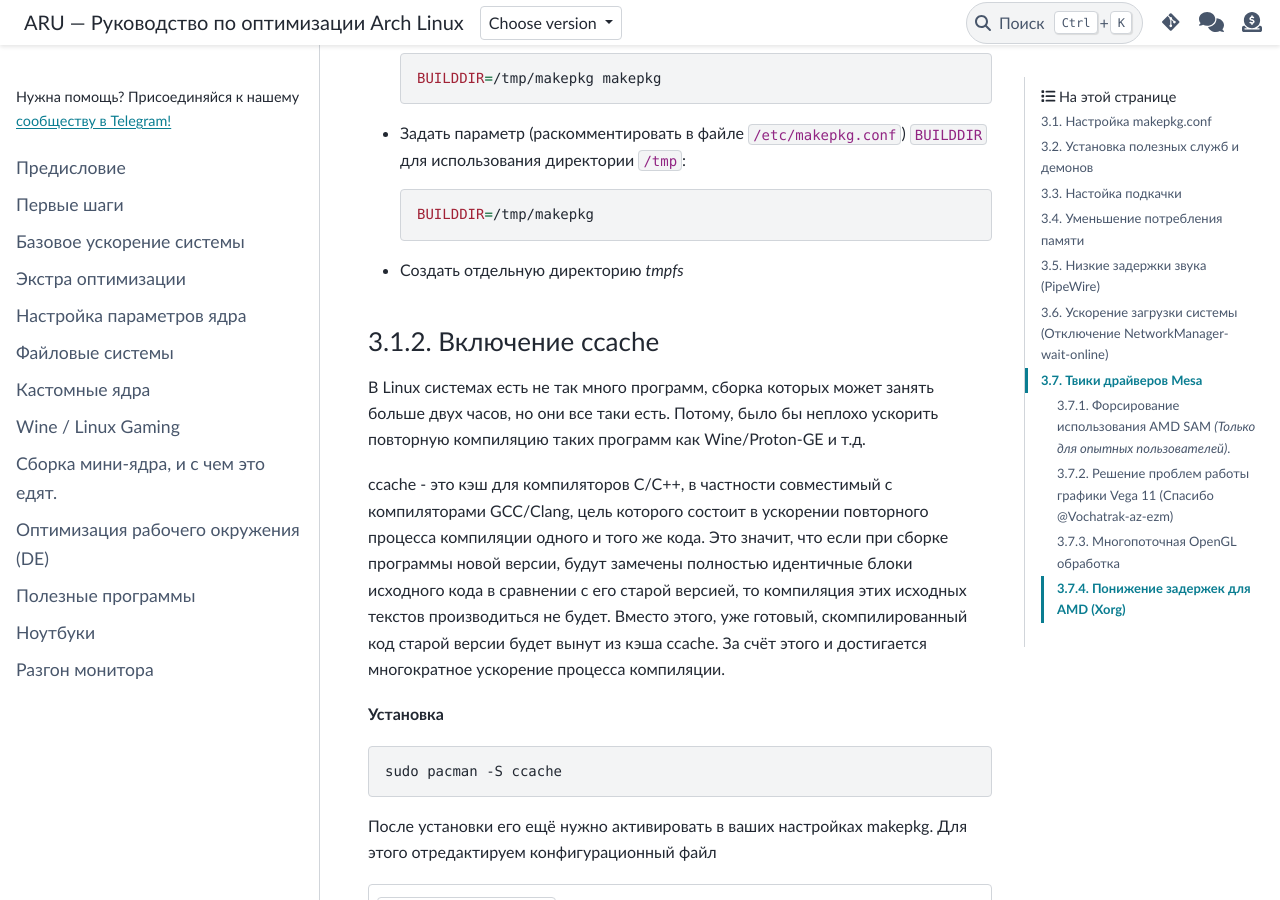
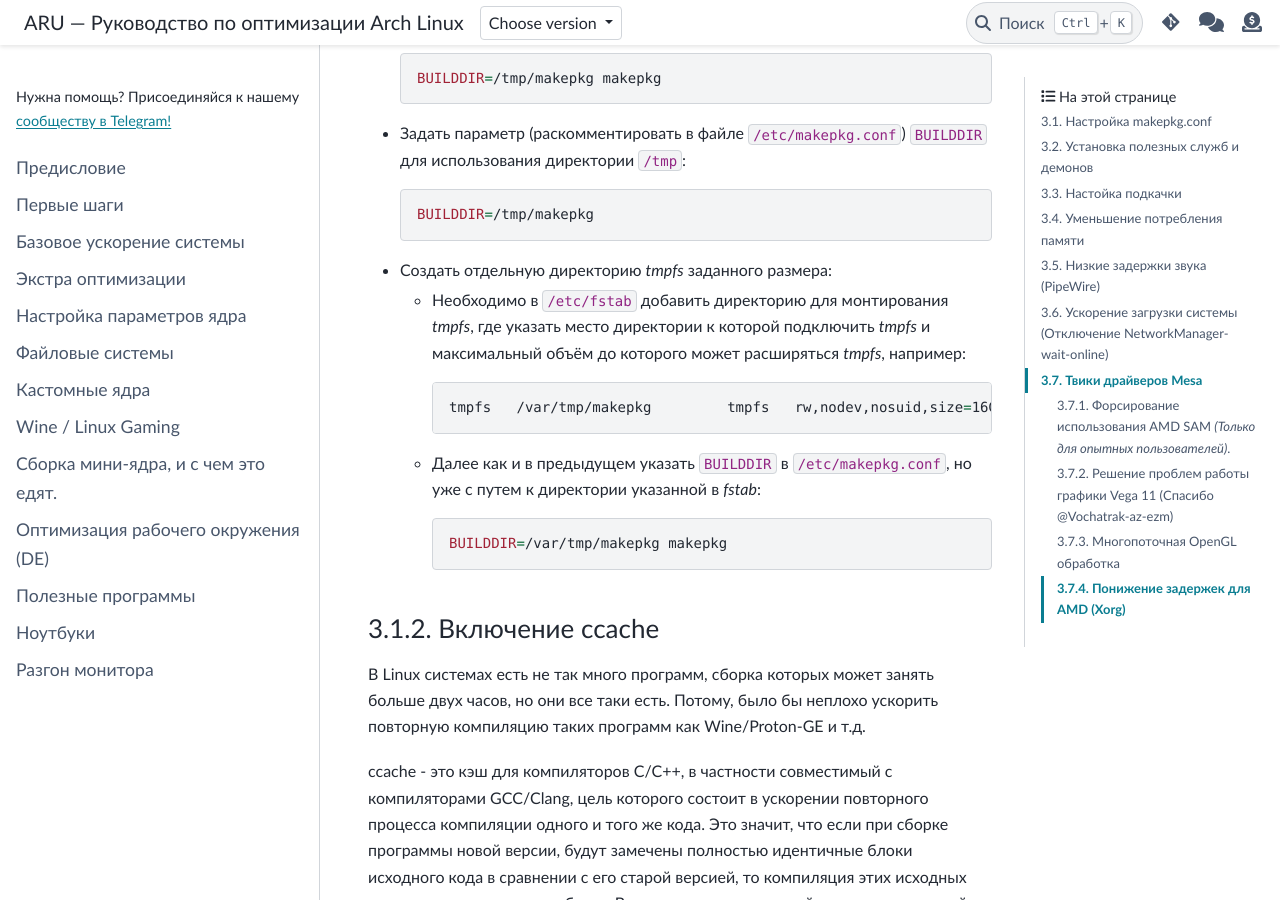
Before and after one commit to ventureoo/ARU, a Sphinx documentation site: the page built from docs/source/generic-system-acceleration.rst, in a window 1280 px wide and 900 px high, scrolled down 1223 px. Built offline with Sphinx 7.4.7 and the PyData theme 0.15.4, drawn with Linux system fonts in a browser that asks for light colours.

Commit message:
Обновить docs/source/generic-system-acceleration.rst

```diff
--- a/docs/source/generic-system-acceleration.rst
+++ b/docs/source/generic-system-acceleration.rst
@@ -72,7 +72,16 @@ Arch Linux - это фундамент, и требуется уйма надс
    BUILDDIR=/tmp/makepkg
 
 
-- Создать отдельную директорию *tmpfs*
+- Создать отдельную директорию *tmpfs* заданного размера:
+
+  - Необходимо в ``/etc/fstab`` добавить директорию для монтирования *tmpfs*, где указать место директории к которой подключить *tmpfs* и максимальный объём до которого может расширяться *tmpfs*, например::
+
+     tmpfs   /var/tmp/makepkg         tmpfs   rw,nodev,nosuid,size=16G          0  0
+
+  - Далее как и в предыдущем указать ``BUILDDIR`` в ``/etc/makepkg.conf``, но уже с путем к директории указанной в *fstab*::
+
+     BUILDDIR=/var/tmp/makepkg makepkg
+
 
 -----------------------
 Включение ccache
```
